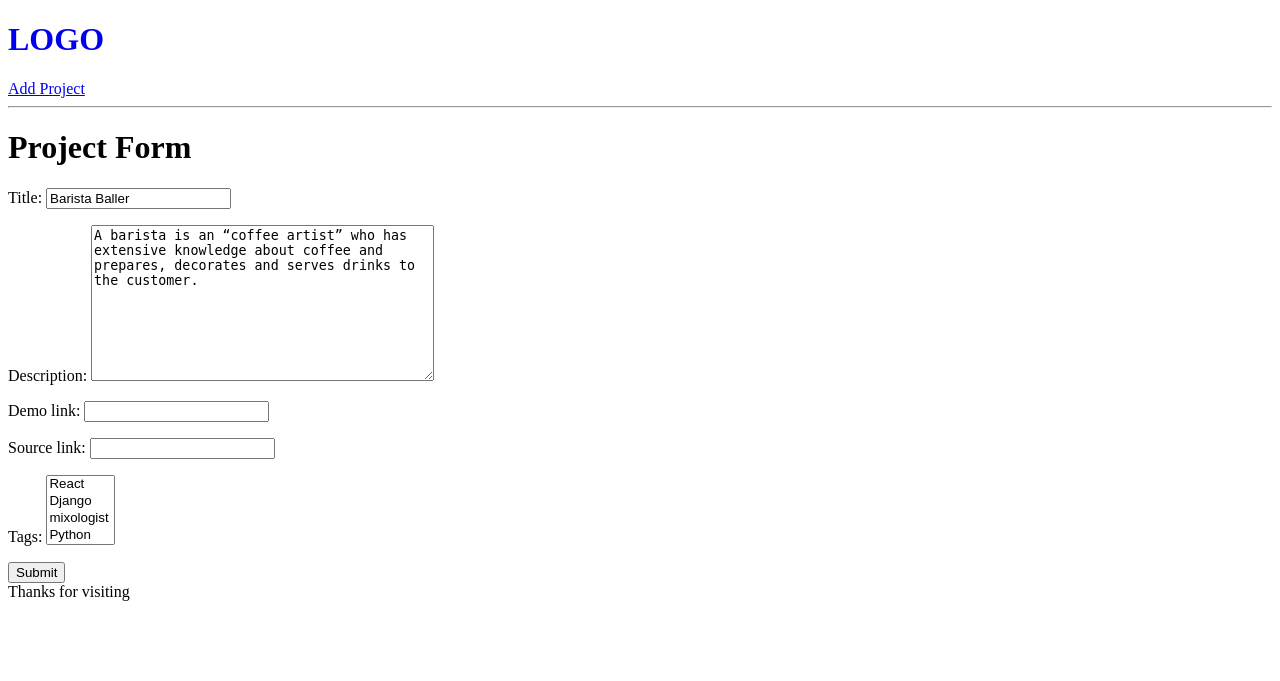
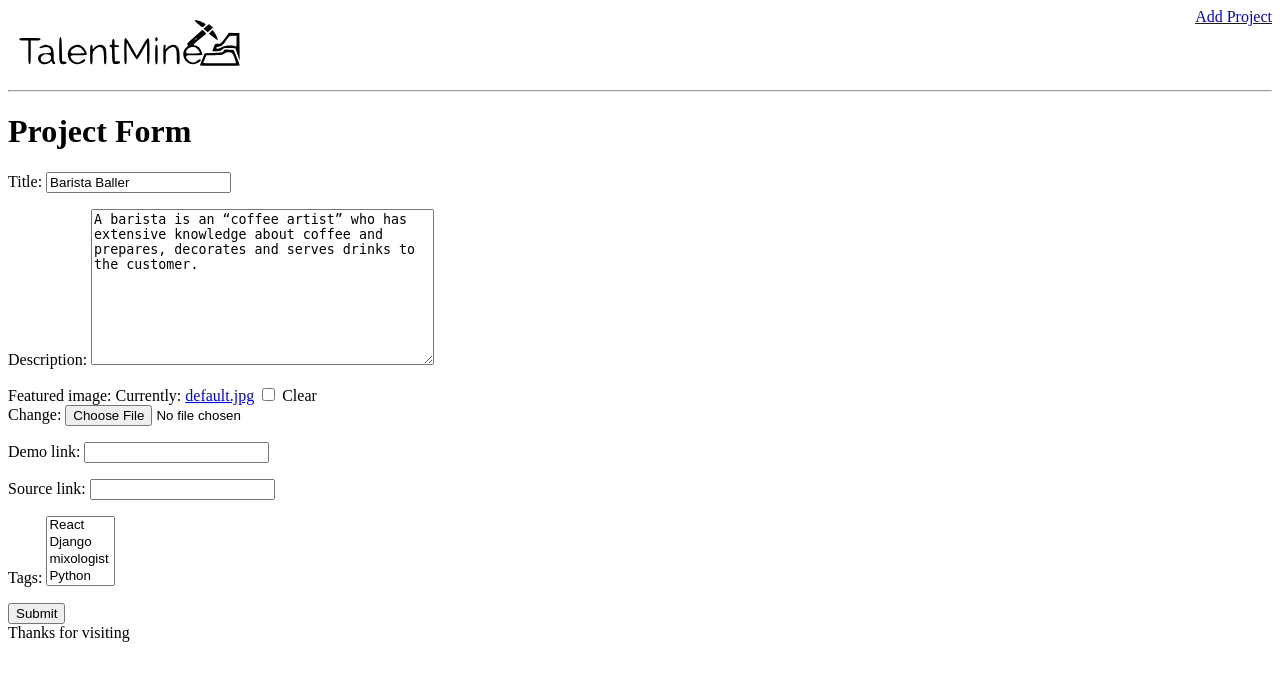
Before and after one commit to IMADILKHAN/TalentMine, a Django app: page /update-project/ba808a98-5394-427b-8373-5623937ba504/ in a window 1280 px wide. Shown: the top 681 px of the page. Run offline with Django 3.2, Linux system fonts and the light colour scheme; data comes from the database, SQL or seed files in the repository; both versions use the stored data as it was after the commit.

Commit message:
Added function to upload and render project images

```diff
--- a/devDirectory/devDirectory/urls.py
+++ b/devDirectory/devDirectory/urls.py
@@ -1,7 +1,12 @@
 from django.contrib import admin
 from django.urls import path, include
+
+from django.conf import settings
+from django.conf.urls.static import static
 
 urlpatterns = [
     path('admin/', admin.site.urls),
     path('',include('projects.urls'))
 ]
+
+urlpatterns += static(settings.MEDIA_URL, document_root = settings.MEDIA_ROOT)
--- a/devDirectory/projects/forms.py
+++ b/devDirectory/projects/forms.py
@@ -6,4 +6,4 @@ from .models import Project
 class ProjectForm(ModelForm):
     class Meta:
         model = Project
-        fields = ['title','description','demo_link','source_link','tags']
+        fields = ['title','description','featured_image','demo_link','source_link','tags']
--- a/devDirectory/projects/models.py
+++ b/devDirectory/projects/models.py
@@ -8,6 +8,7 @@ class Project(models.Model):
     id = models.UUIDField(default = uuid.uuid4, unique=True,primary_key=True,editable=False)
     title = models.CharField(max_length=200)
     description = models.TextField(null=True, blank=True)
+    featured_image = models.ImageField(null=True,blank=True,default="default.jpg")
     demo_link = models.CharField(max_length=20000,null=True,blank=True)
     source_link = models.CharField(max_length=20000,null=True,blank=True)
     tags = models.ManyToManyField('Tag',blank=True)
--- a/devDirectory/projects/templates/projects/project_form.html
+++ b/devDirectory/projects/templates/projects/project_form.html
@@ -3,7 +3,7 @@
 {%block content%}
 
 <h1>Project Form</h1>
-<form method="POST">
+<form method="POST" enctype="multipart/form-data">
     {% csrf_token %}
     {{form.as_p}}
     <input type="submit">
--- a/devDirectory/projects/templates/projects/single-project.html
+++ b/devDirectory/projects/templates/projects/single-project.html
@@ -9,6 +9,8 @@
 
         {%block content %}
         <h1>{{project.title}}</h1>
+        <img style="max-width:500px;"src="{{ project.featured_image.url }}" alt="">
+
         <p>{{project.description}}</p>
         <hr>
         {%for tag in project.tags.all%}
--- /dev/null
+++ b/devDirectory/static/styles/main.css
@@ -0,0 +1,3 @@
+body{
+
+}
--- a/devDirectory/templates/main.html
+++ b/devDirectory/templates/main.html
@@ -1,8 +1,10 @@
 <!DOCTYPE html>
+{%load static%}
 <html lang="en" dir="ltr">
     <head>
         <meta charset="utf-8">
         <title>TalentMine</title>
+        <link rel="stylesheet" href="{% static 'styles/main.css' %}">
     </head>
     <body>
         {%include 'navbar.html'%}
--- a/devDirectory/templates/navbar.html
+++ b/devDirectory/templates/navbar.html
@@ -1,3 +1,5 @@
-<h1><a href="/" style="text-decoration:none"> LOGO </a></h1>
-<a href="{%url 'create-project'%}"> Add Project</a>
+{%load static%}
+
+<a href="/" style="text-decoration:none"><img src="{% static 'images/logo.svg'%}" alt="" style="height:70px;"></a>
+<a  style="float:right"href="{%url 'create-project'%}"> Add Project</a>
 <hr>
```
Also changed, not shown: devDirectory/devDirectory/settings.py (+7 -0 lines), devDirectory/db.sqlite3, devDirectory/projects/migrations/0003_project_featured_image.py (added), devDirectory/static/images/default.jpg (added), devDirectory/static/images/image2.jpg (added), devDirectory/static/images/logo.svg (added).
